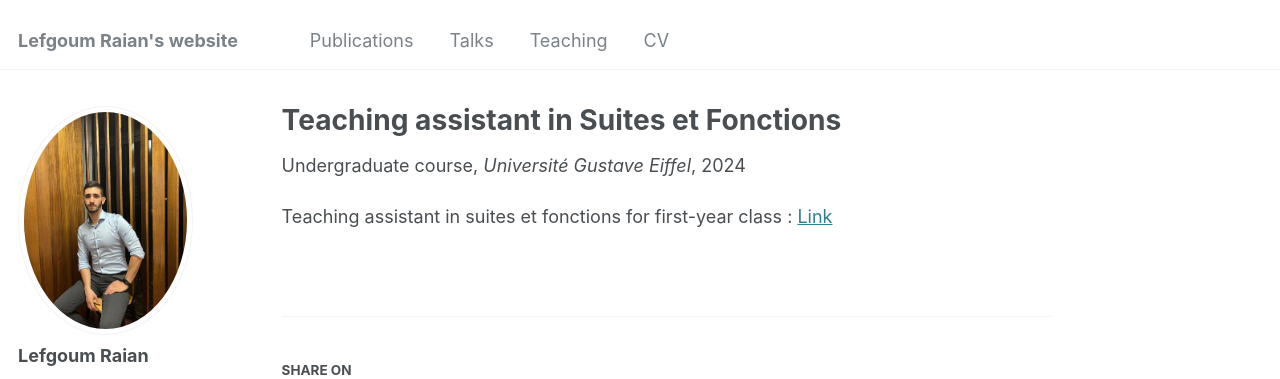
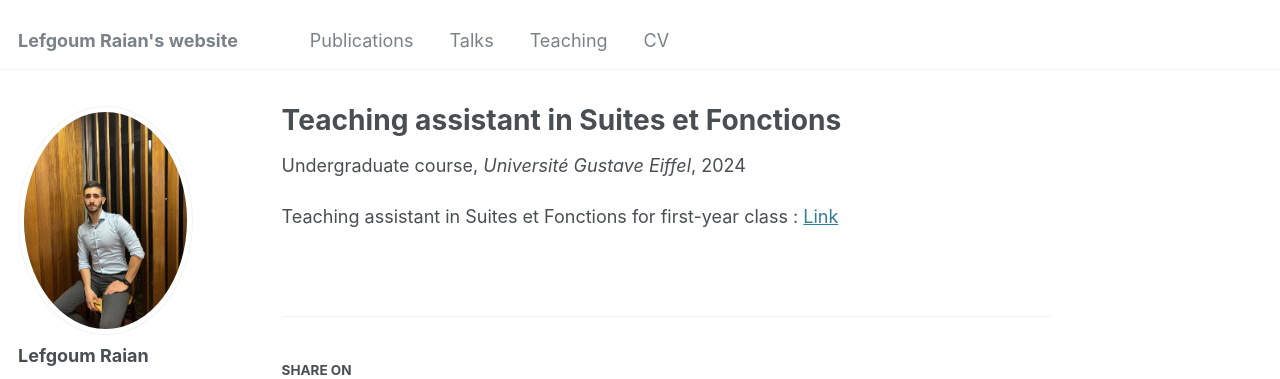
Before and after one commit to raian0406/raian0406.github.io, a Jekyll site: the page built from _teaching/suites_et_fonctions.md, in a window 1280 px wide. Shown: the top 379 px of the page. Built offline with Jekyll 4.4.1, drawn with Linux system fonts in a browser that asks for light colours; some web fonts are replaced.

```diff
--- a/_teaching/suites_et_fonctions.md
+++ b/_teaching/suites_et_fonctions.md
@@ -8,4 +8,4 @@ date: 2024-03-20
 location: "Champs-sur-Marne, France"
 ---
 
-Teaching assistant in suites et fonctions for first-year class : <a href="https://formations.univ-gustave-eiffel.fr/licence/detail/mathematiques-et-informatique-392">Link
+Teaching assistant in Suites et Fonctions for first-year class : <a href="https://formations.univ-gustave-eiffel.fr/licence/detail/mathematiques-et-informatique-392">Link
```
